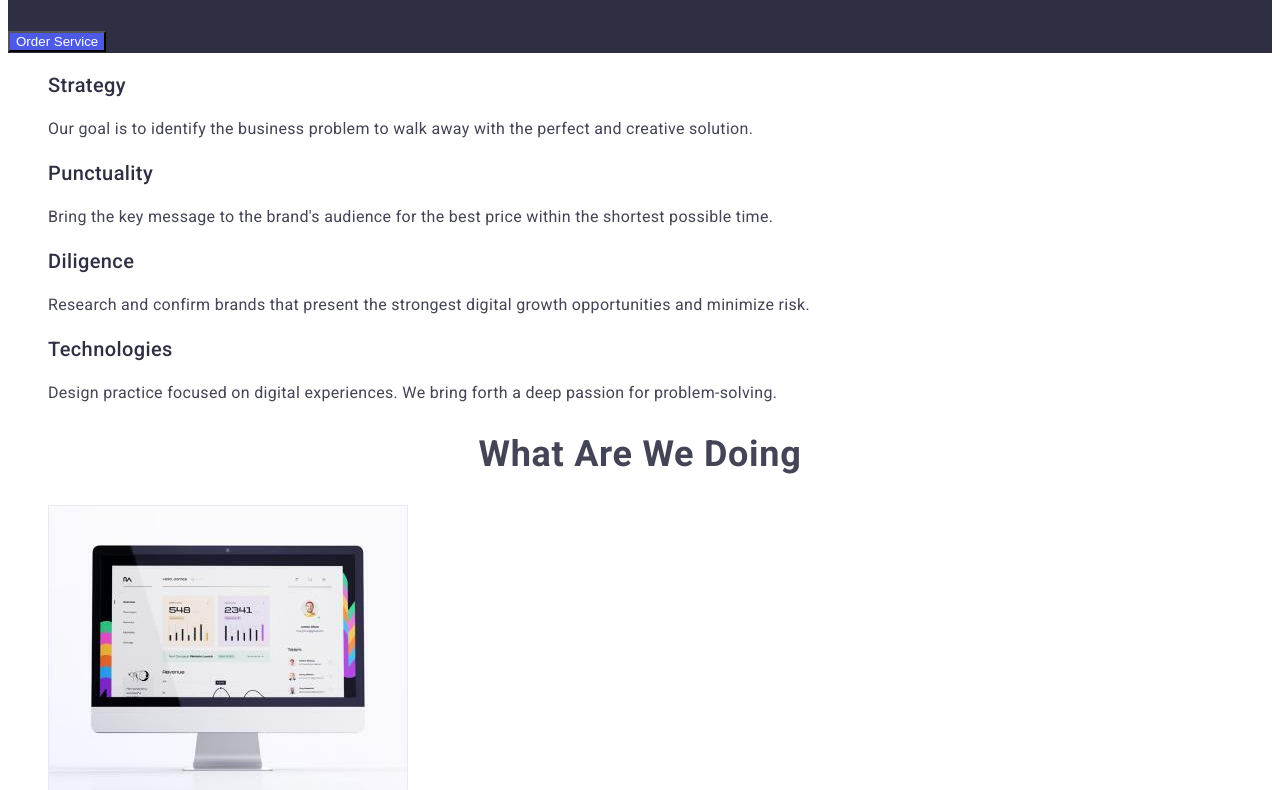
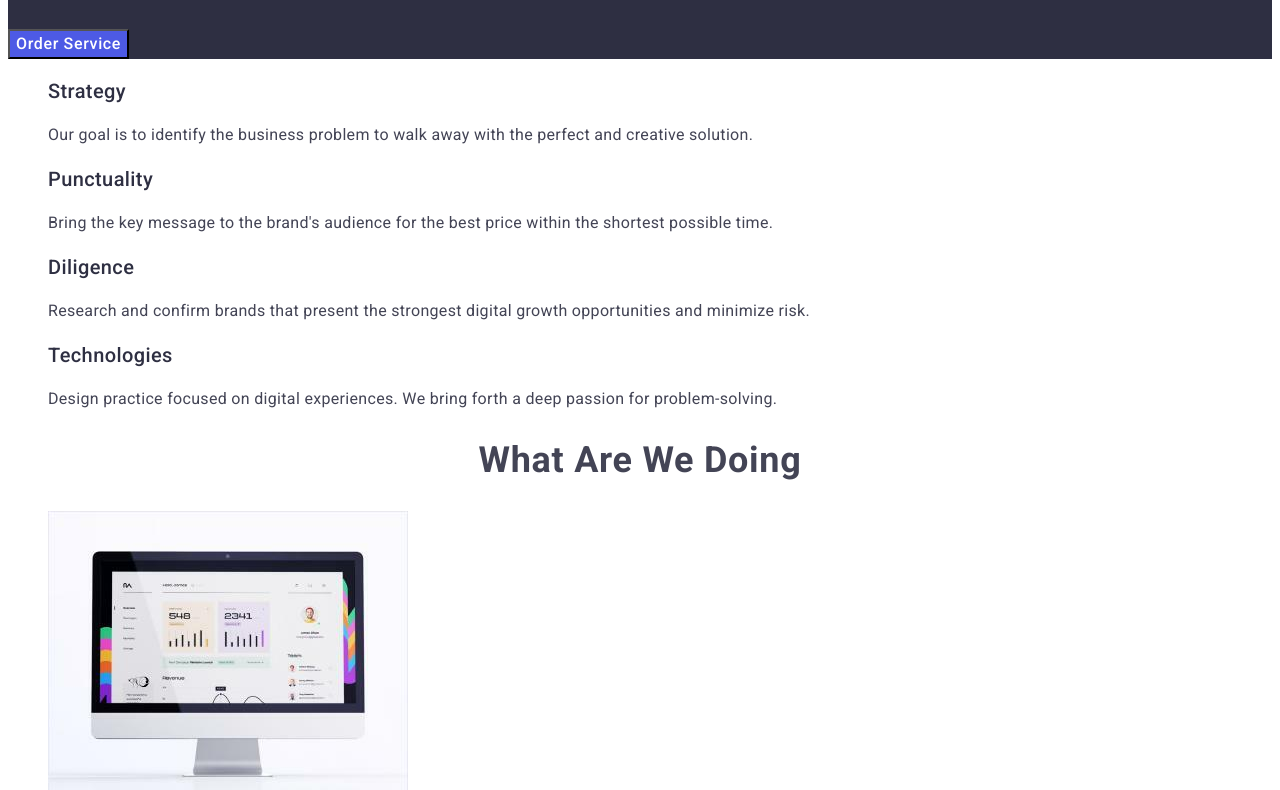
Before and after one commit to NataliDm/goit-markup-hw-02, a plain HTML site: page index.html in a window 1280 px wide. Shown: the part 308-1098 px from the top of the page. Drawn offline with Linux system fonts and the light colour scheme.

Commit message:
update 1,2 sections

```diff
--- a/css/styles.css
+++ b/css/styles.css
@@ -56,8 +56,15 @@
 }
 .hero-button {
   background-color: var(--primary-brand);
-  color: #ffffff;
+  color: var(--white-background);
   cursor: pointer;
+
+  font-family: "Roboto", sans-serif;
+  font-style: normal;
+  font-weight: 500;
+  font-size: 16px;
+  line-height: 1.5;
+  letter-spacing: 0.04em;
 }
 
 .hero-button:hover,
@@ -130,7 +137,7 @@
   letter-spacing: 0.02em;
   color: var(--dark);
 }
-.company-list {
+.list {
   list-style-type: none;
 }
 .company-text {
--- a/index.html
+++ b/index.html
@@ -42,7 +42,7 @@
       <!--About company-->
       <section class="company">
         <h2 hidden>About company</h2>
-        <ul class="company-list">
+        <ul class="list">
           <li>
             <h3 class="company-descr">Strategy</h3>
             <p class="company-text">
```
